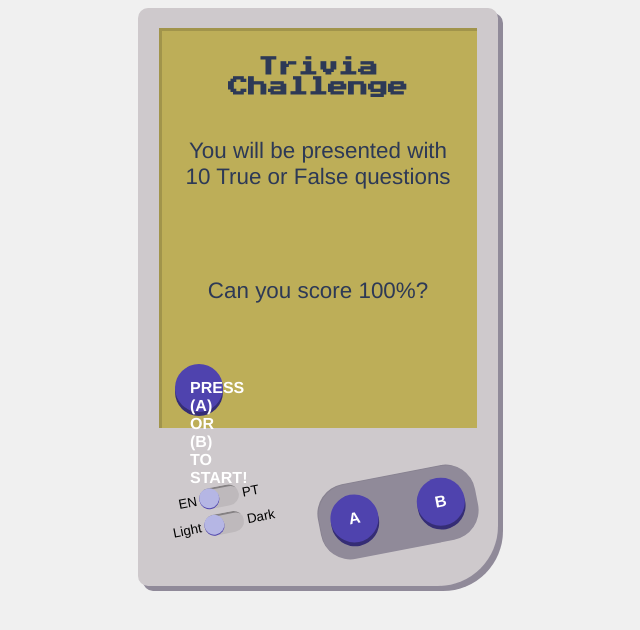
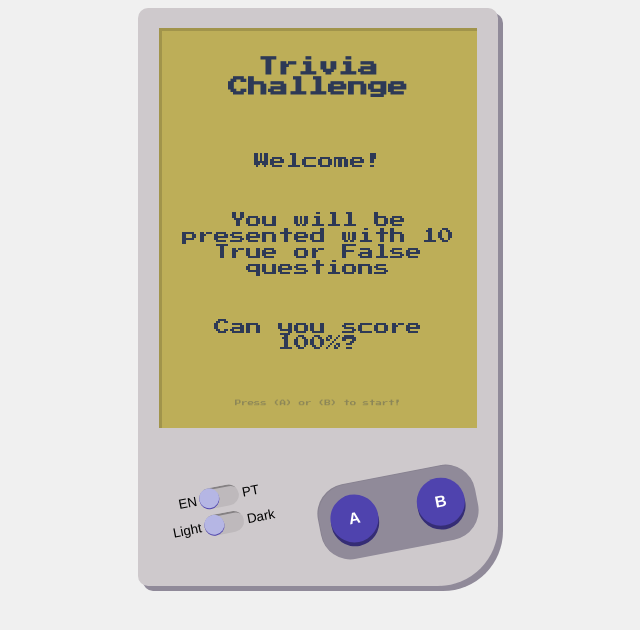
Before and after one commit to douglaswcamargo/react-ts-trivia-game, a React (Create React App) app: page / in a window 1280 px wide. Shown: the top 630 px of the page, without its empty margins (322-962 px from the left). Built offline with nearby package versions, Linux system fonts and the light colour scheme.

Commit message:
Refactor pages

```diff
--- a/src/pages/QuizHome/index.tsx
+++ b/src/pages/QuizHome/index.tsx
@@ -1,21 +1,33 @@
 import React from 'react'
 import { useTranslation } from 'react-i18next'
 import QuizContainer from '../../containers/QuizContainer'
-import * as S from './style'
-import LinkButton from '../../components/LinkButton'
 import Title from '../../components/Title'
+// import * as S from './style'
+import { useHistory } from 'react-router-dom'
+import Hint from '../../components/Hint'
+import Text from '../../components/Text'
 
 export default function QuizHome () {
   const { t } = useTranslation()
+  const history = useHistory()
+  const handleClickA = () => {
+    history.push(`${process.env.PUBLIC_URL}/quiz`)
+  }
+
+  const handleClickB = () => {
+    history.push(`${process.env.PUBLIC_URL}/quiz`)
+  }
 
   return (
-    <QuizContainer>
-      <S.Wrapper>
-        <Title>{t('quiz.homeTitle')}</Title>
-        <S.TextWithPadding>{t('quiz.homeDescription')}</S.TextWithPadding>
-        <S.TextWithPadding>{t('quiz.homeChallenge')}</S.TextWithPadding>
-      </S.Wrapper>
-      <LinkButton to={`${process.env.PUBLIC_URL}/quiz`}>{t('quiz.homeButtonStart')}</LinkButton>
+    <QuizContainer
+      onClickA={handleClickA}
+      onClickB={handleClickB}
+    >
+      <Title>{t('quiz.homeTitle')}</Title>
+      <Text>{t('quiz.homeSubTitle')}</Text>
+      <Text>{t('quiz.homeDescription')}</Text>
+      <Text>{t('quiz.homeChallenge')}</Text>
+      <Hint blink>{t('quiz.homeButtonStart')}</Hint>
     </QuizContainer>
   )
 }
--- a/src/pages/QuizHome/style.tsx
+++ b/src/pages/QuizHome/style.tsx
@@ -1,13 +1,12 @@
 import styled from 'styled-components'
 
-export const TextWithPadding = styled.p`
-    color: ${(props) => props.theme.colors.text};
-    font-size: 1.4rem;
-    padding-bottom: 38px;
+export const Container = styled.div`
+    position: relative;
+    top: 60px;
+    left: 40px;
+    width: 342px;
+    height: 272px;
+    margin-bottom: 58px;
+    background-color: #777;
+    border-radius: 13px 13px 50px 13px;
 `
-export const Wrapper = styled.div`
-    height: 446px;
-    display: flex;
-    flex-direction: column;
-    justify-content: space-between;
-`
--- a/src/pages/QuizQuestions/index.tsx
+++ b/src/pages/QuizQuestions/index.tsx
@@ -1,11 +1,6 @@
 import React from 'react'
-import QuizContainer from '../../containers/QuizContainer'
 import QuizQuestionContainer from '../../containers/QuizQuestionsContainer'
 
 export default function Quiz () {
-  return (
-    <QuizContainer>
-      <QuizQuestionContainer />
-    </QuizContainer>
-  )
+  return <QuizQuestionContainer />
 }
--- a/src/pages/QuizResults/index.tsx
+++ b/src/pages/QuizResults/index.tsx
@@ -1,41 +1,47 @@
 import React from 'react'
 import he from 'he'
 import { useTranslation } from 'react-i18next'
+import { useSelector } from 'react-redux'
+import { Redirect, useHistory } from 'react-router-dom'
+import { FaCheckSquare, FaRegWindowClose } from 'react-icons/fa'
 import QuizContainer from '../../containers/QuizContainer'
+import Text from '../../components/Text'
+import Hint from '../../components/Hint'
+import { AppState } from '../../store/types'
 import * as S from './style'
-import LinkButton from '../../components/LinkButton'
-import Title from '../../components/Title'
-import Text from '../../components/Text'
-import { useSelector } from 'react-redux'
-import { AppState } from '../../store/types'
-import { Redirect } from 'react-router-dom'
 
 export default function QuizResults () {
   const { t } = useTranslation()
   const answers = useSelector((state: AppState) => state.answers.data)
   const correctAnswers = answers.filter((answer) => answer.correct)
+  const history = useHistory()
 
   if (answers.length === 0) {
     return <Redirect push to={`${process.env.PUBLIC_URL}/`} />
   }
 
+  const handleClick = () => history.push(`${process.env.PUBLIC_URL}/`)
+
   return (
-    <QuizContainer>
+    <QuizContainer
+      onClickA={handleClick}
+      onClickB={handleClick}
+    >
       <S.Wrapper>
-        <Title>{t('quiz.resultsTitle')}</Title>
-        <Text as="h1">{correctAnswers.length} / {answers.length}</Text>
+        <Text>{t('quiz.resultsTitle')}</Text>
+        <S.Score>{correctAnswers.length}/{answers.length}</S.Score>
         <S.List>
           {answers.map((answer, key) => {
             return (
               <S.ListItem key={key} correct={answer.correct}>
-                {answer.correct ? ' + ' : ' - '}
-                {he.decode(answer.question)}
+                <S.Icon>{answer.correct ? <FaCheckSquare /> : <FaRegWindowClose />}</S.Icon>
+                <S.QuestionText>{he.decode(answer.question)}</S.QuestionText>
               </S.ListItem>
             )
           })}
         </S.List>
+        <Hint blink>{t('quiz.resultsHint')}</Hint>
       </S.Wrapper>
-      <LinkButton to={ `${process.env.PUBLIC_URL}/` }>{t('quiz.resultsButtonRetry')}</LinkButton>
     </QuizContainer>
   )
 }
--- a/src/pages/QuizResults/style.tsx
+++ b/src/pages/QuizResults/style.tsx
@@ -1,28 +1,57 @@
 import styled from 'styled-components'
 
-export const TextWithPadding = styled.p`
-    color: ${(props) => props.theme.colors.text};
-    font-size: 1.4rem;
-    padding-bottom: 38px;
-`
 export const Wrapper = styled.div`
-    min-height: 446px;
+    font-family: ${(props) => props.theme.fonts.secondary};
+    min-height: 370px;
     display: flex;
     flex-direction: column;
     justify-content: space-between;
 `
 export const List = styled.ul`
-    max-height: 320px;
     overflow: auto;
     list-style: none;
-    margin-left: 0;
-    padding-left: 0;
-    margin-bottom: 25px;
+    padding: 0.5rem;
+    &::-webkit-scrollbar-track
+    {
+        -webkit-box-shadow: inset 0 0 4px rgba(0,0,0,0.2);
+        background-color: ${(props) => props.theme.colors.handheldScreen};
+    }
+
+    &::-webkit-scrollbar
+    {
+        width: 4px;
+        background-color: ${(props) => props.theme.colors.handheldScreen};
+    }
+
+    &::-webkit-scrollbar-thumb
+    {
+        background-color: ${(props) => props.theme.colors.text};
+        opacity: 0.8;
+    }
 `
+
 export const ListItem = styled.li<{correct: boolean}>`
+    display: flex;
+    justify-content: space-between;
+    font-size: 0.6rem;
     padding-left: 1em;
-    text-indent: -0.8em;
+    padding-right: 1em;
     margin-bottom: 1rem;
     text-align: left;
     color: ${(props) => props.correct ? props.theme.colors.success : props.theme.colors.error};
+    word-break: break-all;
 `
+
+export const Icon = styled.span`
+    font-size: 1.2rem;
+    margin-right: 0.5rem;
+`
+
+export const QuestionText = styled.span`
+    padding-bottom: 1rem;
+    border-bottom: 1pt dashed ${(props) => props.theme.colors.text};
+`
+
+export const Score = styled.h1`
+    color: ${(props) => props.theme.colors.text};
+`
```
